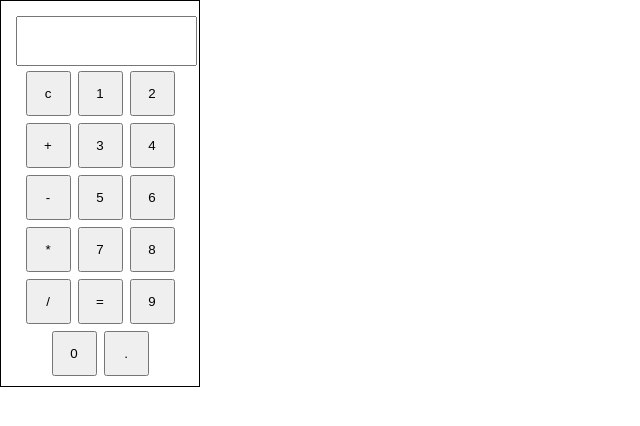
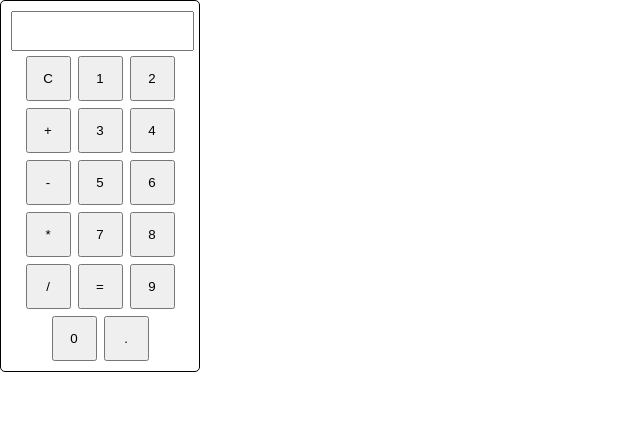
Before and after one commit to garvshah07/Calculator-App, a React (Vite) app in the folder Calculator/: page / in a window 1280 px wide. Shown: the top 426 px of the page, without its empty margins (0-640 px from the left). Built offline with nearby package versions, Linux system fonts and the light colour scheme.

Commit message:
add functionality

```diff
--- a/Calculator/src/App.css
+++ b/Calculator/src/App.css
@@ -8,4 +8,5 @@
   border: 1px solid black;
   padding: 10px;
   width: 200px;
+  border-radius: 5px;
 }
--- a/Calculator/src/App.jsx
+++ b/Calculator/src/App.jsx
@@ -1,12 +1,27 @@
 import "./App.css";
 import CalScreen from "../src/Components/CallScreen/CalScreen";
 import CallButtons from "./Components/CalButtons/CallButtons";
+import { useState } from "react";
 
 function App() {
+  const [calVal, setCalVal] = useState("");
+
+  const buttonHandler = (buttonText) => {
+    if (buttonText === "C") {
+      setCalVal("");
+    } else if (buttonText === "=") {
+      const result = eval(calVal);
+      setCalVal(result);
+    } else {
+      const totalValue = calVal + buttonText;
+      setCalVal(totalValue);
+    }
+  };
+
   return (
     <div className="cal-container">
-      <CalScreen />
-      <CallButtons />
+      <CalScreen calVal={calVal} />
+      <CallButtons onCallButtonHandler={buttonHandler} />
     </div>
   );
 }
--- a/Calculator/src/Components/CalButtons/CallButtons.jsx
+++ b/Calculator/src/Components/CalButtons/CallButtons.jsx
@@ -1,8 +1,8 @@
 import styles from "../CalButtons/CalButtons.module.css";
 
-const CallButtons = () => {
+const CallButtons = ({ onCallButtonHandler }) => {
   const buttons = [
-    "c",
+    "C",
     "1",
     "2",
     "+",
@@ -25,7 +25,11 @@ const CallButtons = () => {
     <div className={`${styles.CallButtons}`}>
       <>
         {buttons.map((button) => (
-          <button className={`${styles.Button}`} key={button}>
+          <button
+            onClick={() => onCallButtonHandler(button)}
+            className={`${styles.Button}`}
+            key={button}
+          >
             {button}
           </button>
         ))}
--- a/Calculator/src/Components/CallScreen/CalScreen.jsx
+++ b/Calculator/src/Components/CallScreen/CalScreen.jsx
@@ -1,8 +1,13 @@
 import styles from "../CallScreen/CallScreen.module.css";
-const CalScreen = () => {
+const CalScreen = ({ calVal }) => {
   return (
     <>
-      <input className={`${styles.calScreen}`} type="text" readOnly />
+      <input
+        className={`${styles.calScreen}`}
+        type="text"
+        value={calVal}
+        readOnly
+      />
     </>
   );
 };
--- a/Calculator/src/Components/CallScreen/CallScreen.module.css
+++ b/Calculator/src/Components/CallScreen/CallScreen.module.css
@@ -1,6 +1,5 @@
 .calScreen {
-  display: flex;
-  height: 50px;
-  justify-content: center;
-  margin: 5px;
+  height: 40px;
+  font-weight: 600;
+  margin-bottom: 5px;
 }
```
